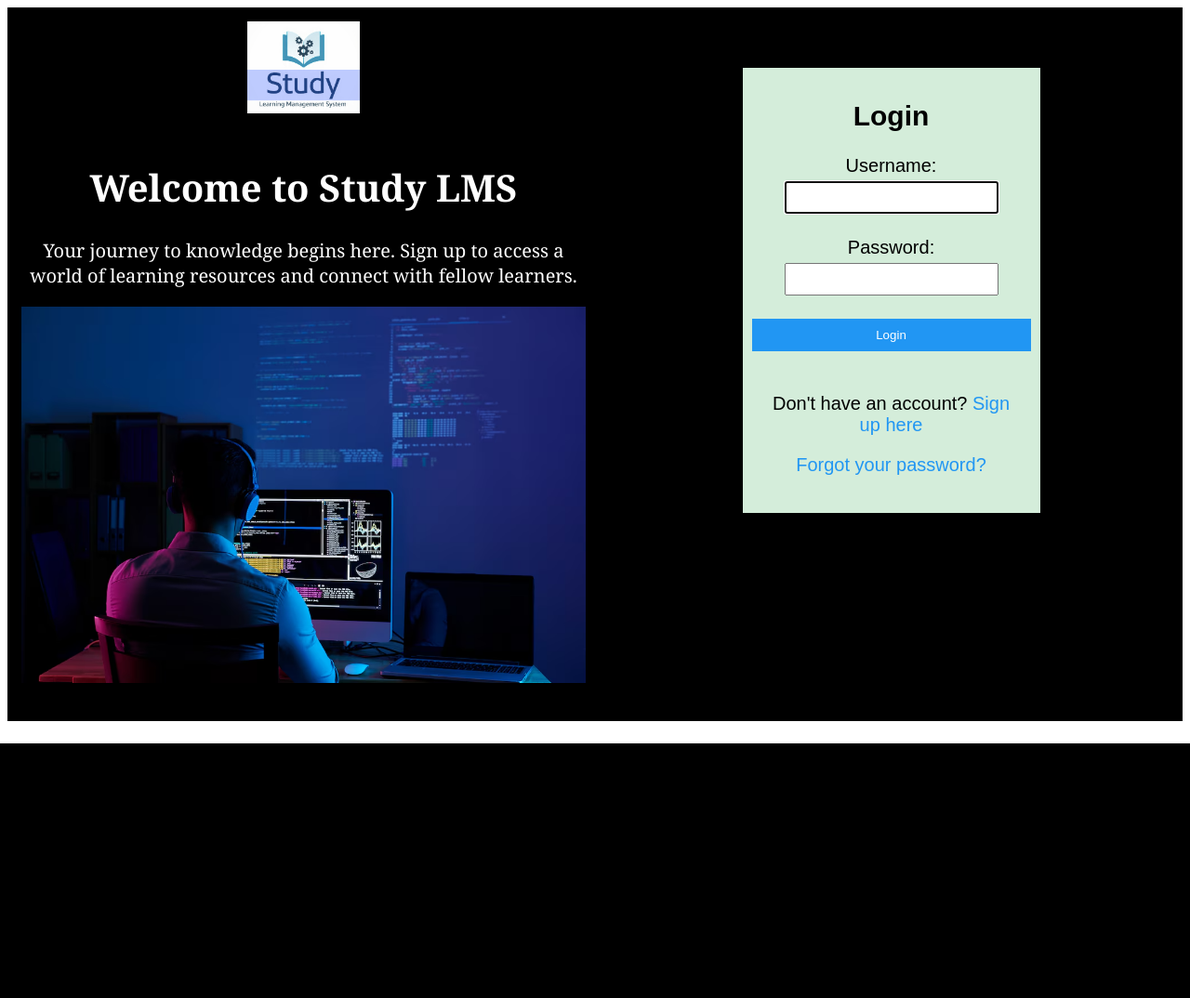
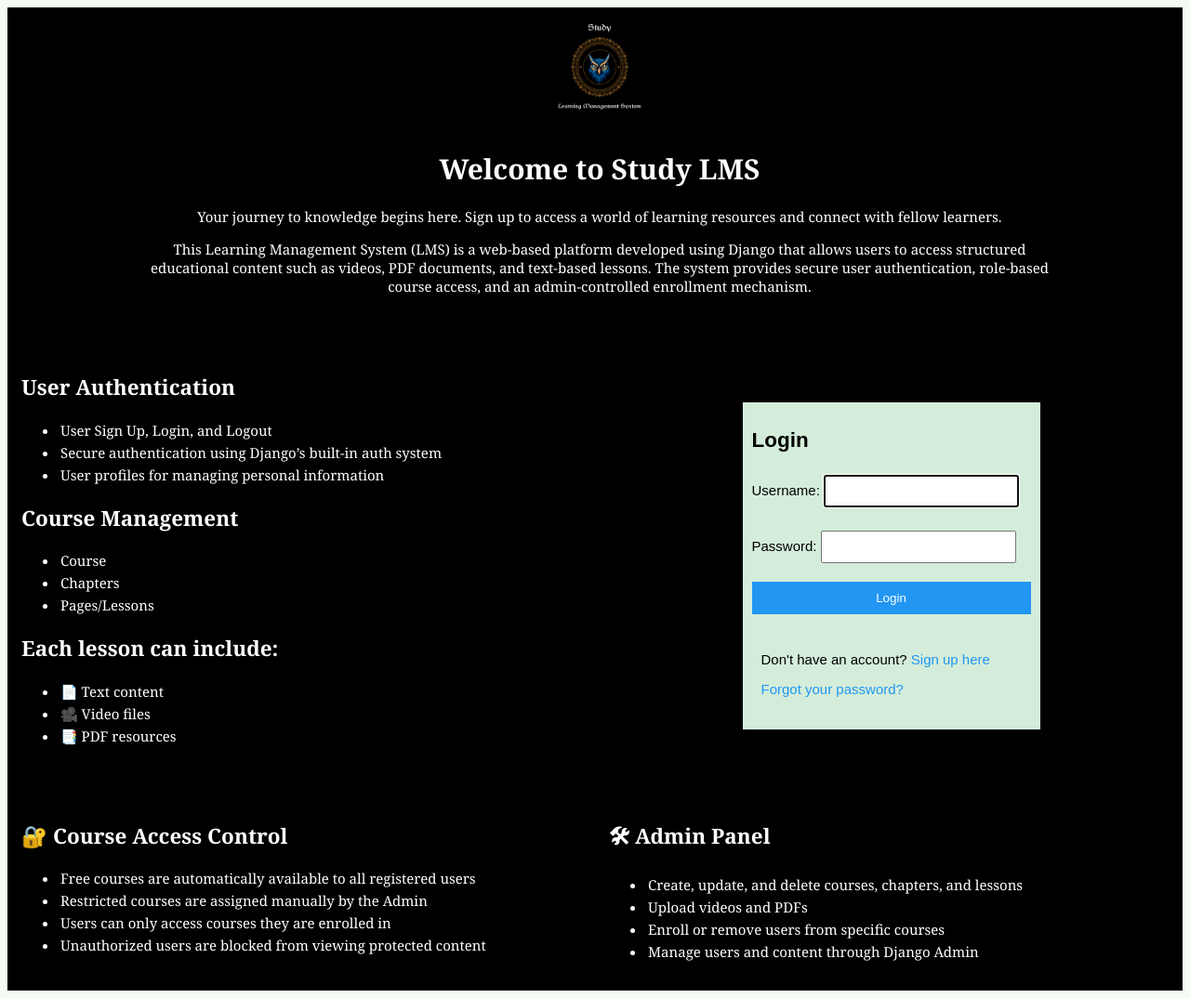
Before and after one commit to zainammar/study-lms, a Django app: page /login/ in a window 1280 px wide. Shown: the whole page at 93% size. Before the commit the page ends 800 px from the top, so only its background shows below. Run offline with Django 5.2, Linux system fonts and the light colour scheme.

Commit message:
add basic style

```diff
--- a/accounts/templates/accounts/login.html
+++ b/accounts/templates/accounts/login.html
@@ -1,4 +1,5 @@
 {% load static %}
+<link rel="stylesheet" href="{% static 'css/style.css' %}">
 <!DOCTYPE html>
 <html>
 <head>
@@ -16,46 +17,60 @@
     </style>
 
     <style>
-        .containera {
-          display: grid;
-          grid-template-columns: 50% 50%;
-          background-color: rgb(0, 0, 0);
-          padding: 5px;
-          gap: 5px;
-        }
-        .containera div {
 
-          padding: 10px;
-          font-size: 20px;
-          text-align: center;
-            text-decoration: none;
-        }
-        .div-1{
-            background-color: #d4edda;
-            font-family: Arial; max-width:300px; margin: 50px auto; padding: 20px;
-        }
-        .div-2{
-
-             font-family: Georgia, 'Times New Roman', Times, serif;
-             color: white;
-             margin:0px;
-             padding: 0px;
-        }
         </style>
 </head>
 <body>
+    <div class="containerb">
+        <div></div>
+        <div class="div-2">
+            <img src="{% static 'images/logo.png' %}"
+            alt="logo"
+            style="max-width:10%; height:auto; margin-bottom:20px;">
+            <h1>Welcome to Study LMS</h1>
+            <p>Your journey to knowledge begins here. Sign up to access a world of learning resources and connect with fellow learners.</p>
+           <p>This Learning Management System (LMS) is a web-based platform developed using Django that allows users to access structured educational content such as videos, PDF documents, and text-based lessons. The system provides secure user authentication, role-based course access, and an admin-controlled enrollment mechanism.</p>
+           <br>
+
+        </div>
+        <div></div>
+    </div>
     <div class="containera">
         <div class="div-2">
 
 
-            <img src="{% static 'images/logo.png' %}"
-            alt="logo"
-            style="max-width:20%; height:auto; margin-bottom:20px;">
-            <h1>Welcome to Study LMS</h1>
-            <p>Your journey to knowledge begins here. Sign up to access a world of learning resources and connect with fellow learners.</p>
-            <img src="{% static 'accounts/images/signup.png' %}"
+
+           <h2>User Authentication</h2>
+           <ul>
+            <li> User Sign Up, Login, and Logout </li>
+            <li> Secure authentication using Django’s built-in auth system </li>
+            <li> User profiles for managing personal information </li>
+
+           </ul>
+           <h2>Course Management</h2>
+           <ul>
+            <li> Course </li>
+            <li> Chapters </li>
+            <li> Pages/Lessons </li>
+           </ul>
+          <h2>Each lesson can include:</h2>
+          <ul>
+            <li>  📄 Text content</li>
+            <li> 🎥 Video files </li>
+            <li>📑 PDF resources</li>
+           </ul>
+
+
+
+
+
+
+
+
+
+            <!-- <img src="{% static 'accounts/images/signup.png' %}"
             alt="Study LMS"
-            style="max-width:100%; height:auto; margin-bottom:20px;">
+            style="max-width:100%; height:auto; margin-bottom:20px;"> -->
         </div>
 
         <div>
@@ -75,8 +90,39 @@
         <p>Don't have an account? <a href="{% url 'signup' %}">Sign up here</a></p>
         <p><a href="{% url 'password_reset' %}">Forgot your password?</a></p>
 
-      </div>
+      </div> </div>  </div>  </div>
     </div>
+
+    <div class="containerC">
+                <!-- <div class="div-2">
+
+                    </div>
+                 -->
+                    <div class="div-2">
+                        <h2>🔐 Course Access Control </h2>
+                        <ul>
+                        <li> Free courses are automatically available to all registered users  </li>
+                        <li> Restricted courses are assigned manually by the Admin  </li>
+                        <li> Users can only access courses they are enrolled in  </li>
+                        <li> Unauthorized users are blocked from viewing protected content  </li>
+                     </ul>
+                    </div>
+                    <div class="div-2">
+                        <h2> 🛠 Admin Panel </h2>
+                        <ul>
+                            <li>Create, update, and delete courses, chapters, and lessons </li>
+                            <li>Upload videos and PDFs </li>
+                            <li>Enroll or remove users from specific courses </li>
+                            <li>Manage users and content through Django Admin </li>
+
+                        </ul>
+
+                    </div>
+                    <!-- <div class="div-2">
+
+                    </div>
+                </div> -->
+
 
 </body>
 </html>
--- a/static/css/style.css
+++ b/static/css/style.css
@@ -96,3 +96,69 @@ body{
     text-align: left;
     text-decoration: none;
 }
+
+/* Login Signup */
+
+.containerb {
+    display: grid;
+    grid-template-columns: 10% 80% 10%;
+    background-color: #000000;
+    padding: 5px;
+    gap: 5px;
+  }
+  .containerb div {
+
+    padding: 10px;
+    font-size: 15px;
+    text-align: center;
+    text-decoration: none;
+  }
+.containerC {
+    display: grid;
+    grid-template-columns:50% 50%;
+    background-color: #000000;
+    padding: 5px;
+    gap: 5px;
+  }
+  .containerC div {
+
+    padding: 10px;
+    font-size: 15px;
+    text-align: center;
+    text-decoration: none;
+  }
+  .containera {
+    display: grid;
+    grid-template-columns: 50% 50%;
+    background-color: #000000;
+    padding: 5px;
+    gap: 5px;
+  }
+  .containera div {
+
+    padding: 10px;
+    font-size: 15px;
+    text-align: left;
+      text-decoration: none;
+  }
+  .div-1{
+      background-color: #d4edda;
+      font-family: Arial; max-width:300px; margin: 50px auto; padding: 20px;
+  }
+  .div-2{
+
+       font-family: Georgia, 'Times New Roman', Times, serif;
+       color: #ffffff;
+       margin:0px;
+       padding: 0px;
+  }
+
+
+ h2{
+    text-align: left;
+ }
+
+  li{
+    padding: 02px;
+    text-align: left;
+  }
```
Also changed, not shown: pages/templates/pages/page_detail.html (+29 -4 lines), db.sqlite3, static/images/logo.png.
